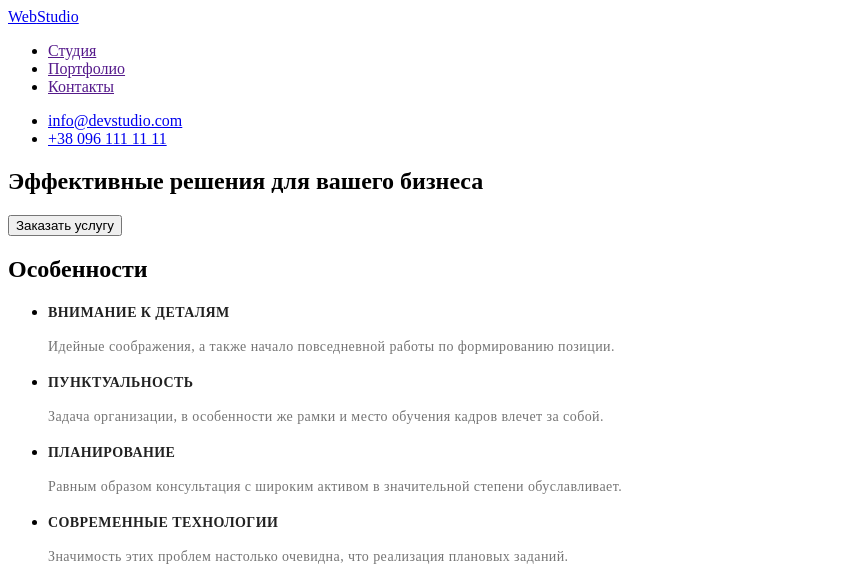
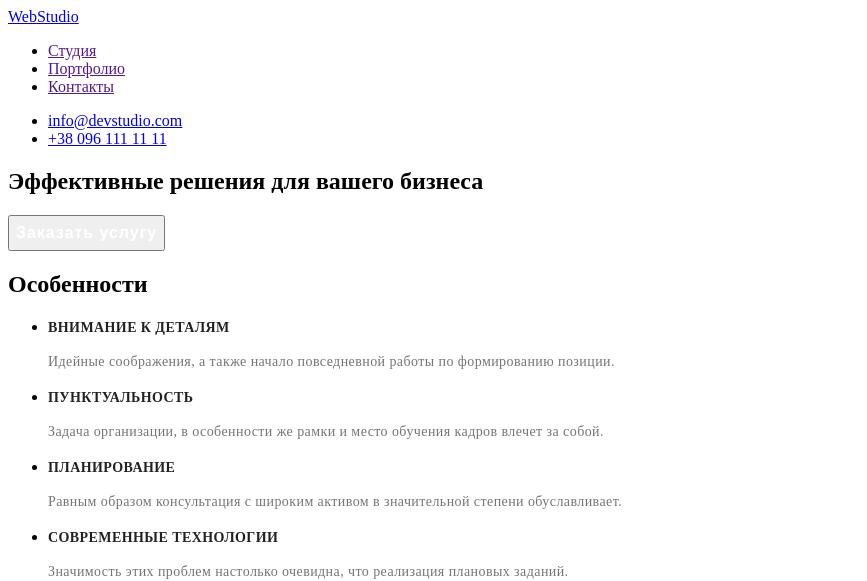
Before and after one commit to VitalinaKovbasiuk/goit-markup-hw-02, a plain HTML site: page index.html in a window 1280 px wide. Shown: the top 581 px of the page, without its empty margins (0-867 px from the left). Drawn offline with Linux system fonts and the light colour scheme.

Commit message:
update styles.css

```diff
--- a/css/styles.css
+++ b/css/styles.css
@@ -1,3 +1,15 @@
+
+.buttom-order {
+font-style: normal;
+font-weight: 700;
+font-size: 16px;
+line-height: 30px;
+display: flex;
+align-items: center;
+text-align: center;
+letter-spacing: 0.06em;
+color: #FFFFFF;
+}
 
 .особенности-заглавие {
 font-style: normal;
```
